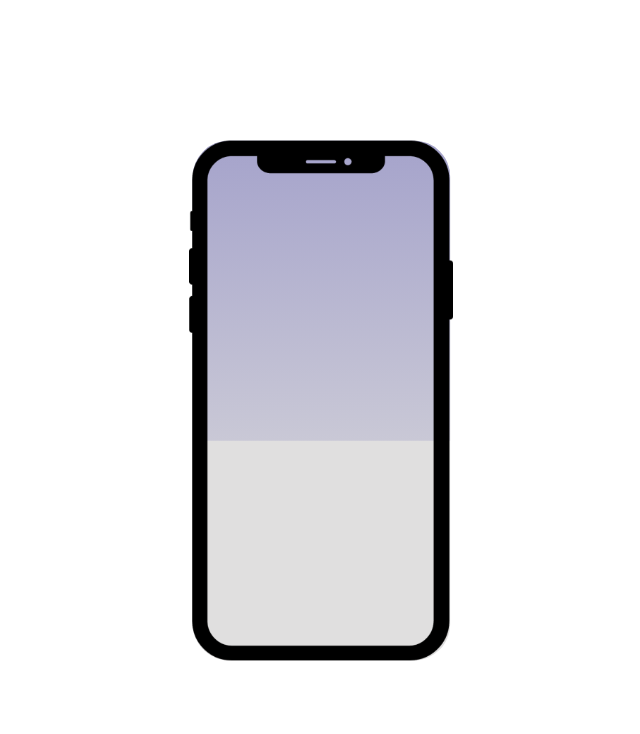
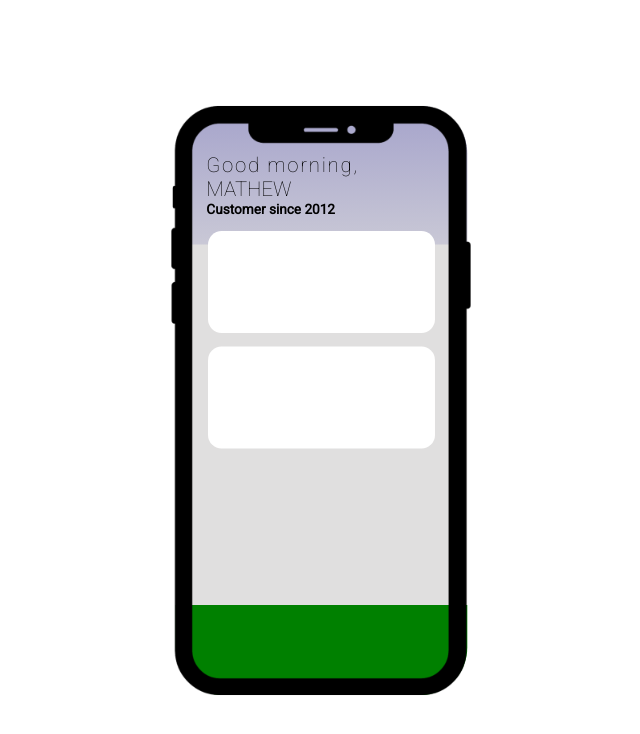
Before and after one commit to takanbi/mobileBankingApp, a plain HTML site: page index.html in a window 1280 px wide. Shown: the whole page, without its empty margins (319-959 px from the left). Drawn offline with Linux system fonts and the light colour scheme.

Commit message:
updates to scale, layout and getting welcome page organized

```diff
--- a/css2/style.scss
+++ b/css2/style.scss
@@ -8,13 +8,11 @@
 }
 $max-Width: 352px;
 $max-Height: 693px;
-$scale: 0.75;
-$radius: 3em;
+$scale: 0.85;
+$radius1: 3.5em;
+$radius2: 1em;
 $backGround: rgb(224, 223, 223);
-$gradient1:
-    180deg,
-    rgb(165, 163, 203),
-    rgb(201, 200, 214);
+$gradient1: 180deg, rgb(165, 163, 203), rgb(201, 200, 214);
 .container {
   width: 100vw;
   height: 100vh;
@@ -32,18 +30,52 @@ $gradient1:
     z-index: 2;
   }
   #wrapper-content {
+    margin: 0 auto;
     width: 343px;
     height: 693px;
     background-color: $backGround;
     position: relative;
     z-index: 1;
-        transform: scale(.75);
-        border-radius: $radius;
-        #content {
-            height: 400px;
+    transform: scale($scale);
+    border-radius: $radius1;
+    display: grid;
+    grid-template-rows: 2.3fr 6fr 1.5fr;
+    #top-content {
       width: 100%;
       background-image: linear-gradient($gradient1);
-            border-radius: $radius $radius 0 0;
+      border-radius: $radius1 $radius1 0 0;
+      div{
+          position: relative;
+          top: 3.5em;
+          left: 2.25em;
+      p:nth-child(1) {
+        font-size: 1.5em;
+        letter-spacing: 2px;
+      }
+      p:nth-child(2) {
+        font-size: 1.5em;
+        text-transform: uppercase;
+      }
+      h4 {
+        font-weight: 800;
       }
     }
     }
+    #middle-content {
+        #checking, #savings {
+            height: 120px;
+            background-color: #FFF;
+            width: 78%;
+            border-radius: $radius2;
+            margin: 0 auto;
+            margin-bottom: 1em;
+            position: relative;
+            top: -1em;
+        }
+    }
+    #bottom-content {
+      background: green;
+      border-radius: 0 0 $radius1 $radius1;
+    }
+  }
+}
--- a/index.html
+++ b/index.html
@@ -1,5 +1,6 @@
 <!DOCTYPE html>
 <html lang="en">
+
 <head>
     <meta charset="UTF-8" />
     <meta http-equiv="X-UA-Compatible" content="IE=edge" />
@@ -8,15 +9,28 @@
     <title>Test</title>
     <style></style>
 </head>
+
 <body>
     <div class="container">
         <div id="template"></div>
         <section id="wrapper-content">
-          <div id="content">
+            <div id="top-content">
+                <div>
+                    <p>Good morning,</p>
+                    <p>Mathew</p>
+                    <h4>Customer since 2012</h4>
+                </div>
+            </div>
+            <div id="middle-content">
+                <div id="checking"></div>
+                <div id="savings"></div>
+            </div>
+            <div id="bottom-content">
 
             </div>
         </section>
     </div>
     <script src="js/app.js"></script>
 </body>
+
 </html>
```
Also changed, not shown: css/style.scss (+3 -5 lines), css2/style.css, 2 other files. Lines whose indentation alone changed are shown as unchanged.
